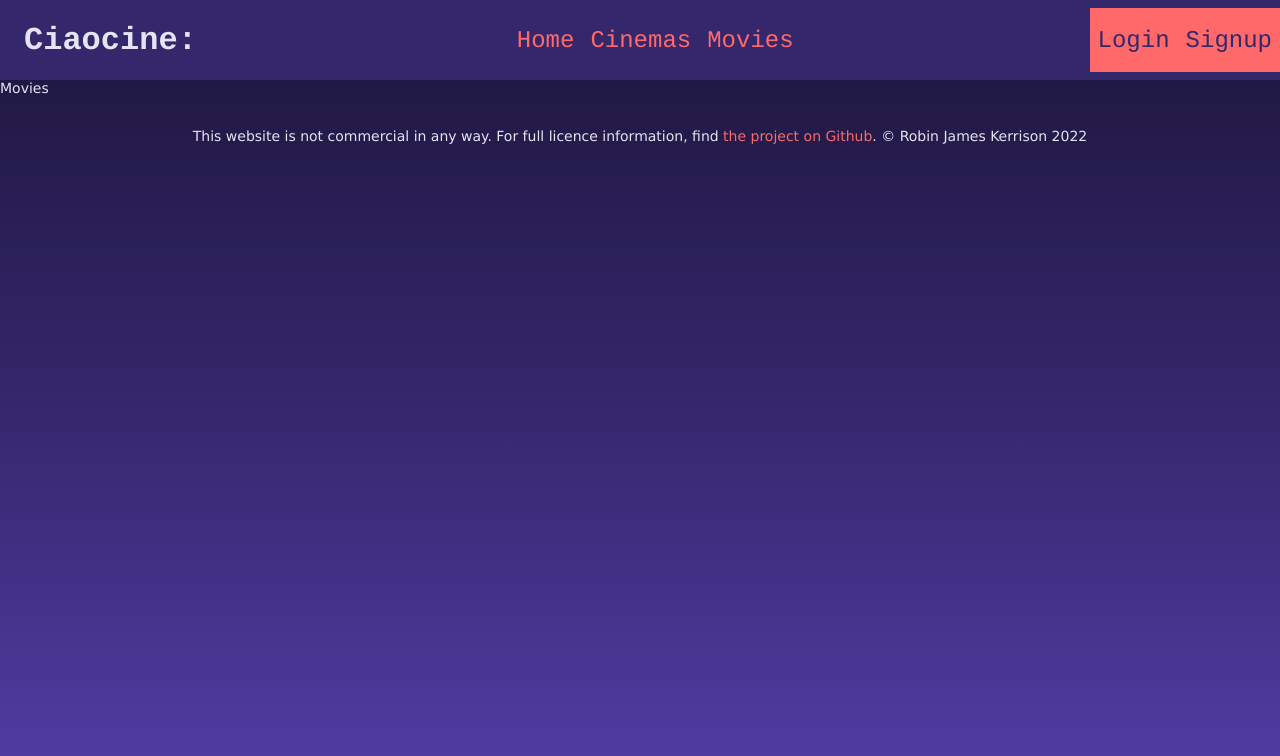
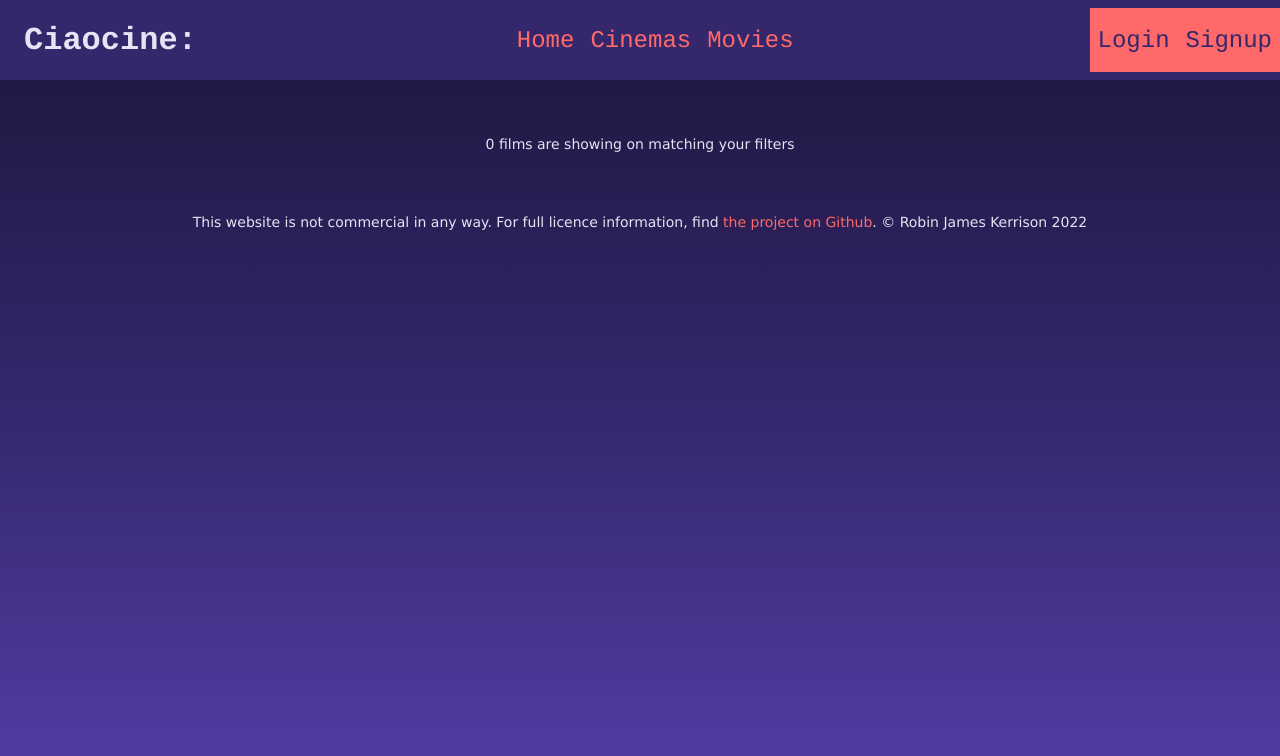
Before and after one commit to rjkerrison/ciaocine-react, a React (Create React App) app: page /movies in a window 1280 px wide. Shown: the top 756 px of the page. Built offline with nearby package versions, Linux system fonts and the light colour scheme.

Commit message:
movies index page JSX

```diff
--- a/src/pages/Movies/index.js
+++ b/src/pages/Movies/index.js
@@ -1,27 +1,33 @@
-// <section class='movies-section'>
-//   <h2>
-//     {{weekdaydate chosenDate}}
-//   </h2>
-//    <p>{{movies.length}} films are showing on {{weekdaydate chosenDate}} matching your filters</p>
-// <nav>
-//   {{> moviesFilters label='sur le' urls=calendarUrls}}
-//   {{> moviesFilters label='à partir de' urls=hoursUrls}}
-//   {{> moviesFilters label='+ de filtres' urls=filtersUrls}}
-// </nav>
-// <div class='movies'>
-//   {{#each movies}}
-//     <div class='movie overlay-container expander-container'>
-//       {{> movieHeading movie=movie}}
-//       {{> movieShowtimes showtimes=showtimes}}
-//     </div>
-//   {{/each}}
-// </div>
-// </section>
+import React from 'react'
+import MovieHeading from '../../components/MovieHeading'
 
-import React from 'react'
+const weekdaydate = (d) => d?.toString()
 
-const Movies = () => {
-  return <div>Movies</div>
+const Movies = ({ chosenDate }) => {
+  const movies = []
+
+  return (
+    <section className='movies-section'>
+      <h2>{weekdaydate(chosenDate)}</h2>
+      <p>
+        {movies.length} films are showing on {weekdaydate(chosenDate)} matching
+        your filters
+      </p>
+      <nav>
+        {/* {{> moviesFilters label='sur le' urls=calendarUrls}}
+  {{> moviesFilters label='à partir de' urls=hoursUrls}}
+  {{> moviesFilters label='+ de filtres' urls=filtersUrls}} */}
+      </nav>
+      <div className='movies'>
+        {movies.map((movie) => (
+          <div className='movie overlay-container expander-container'>
+            <MovieHeading movie={movie} />
+            {/* <MovieShowtimes showtimes={showtimes} /> */}
+          </div>
+        ))}
+      </div>
+    </section>
+  )
 }
 
 export default Movies
```
